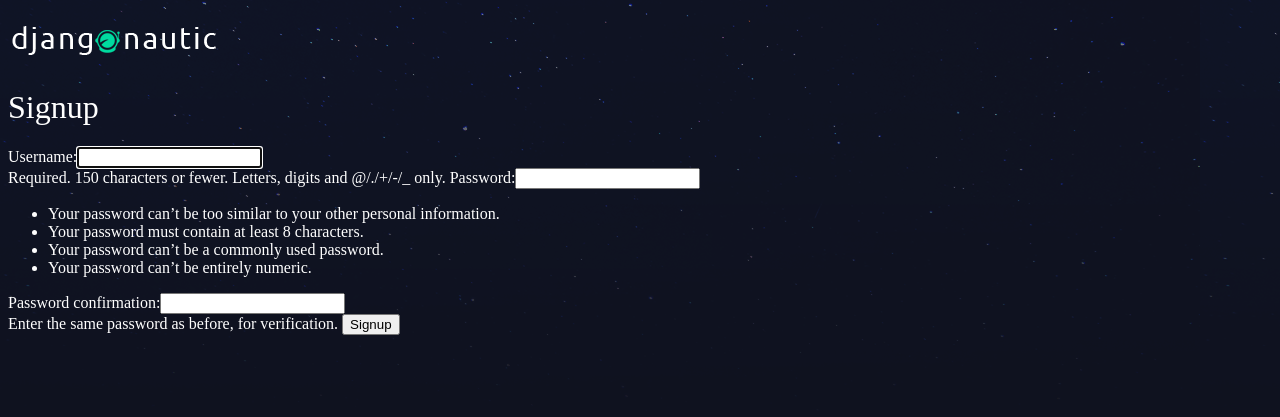
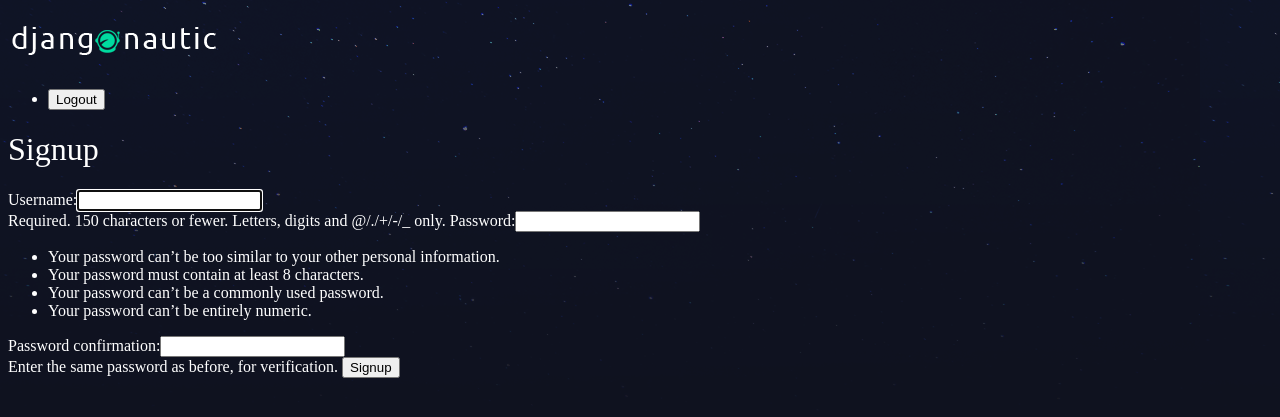
Before and after one commit to liusska/djangonautic, a Django app: page /accounts/signup/ in a window 1280 px wide. Shown: the top 417 px of the page. Run offline with Django 3.2, Linux system fonts and the light colour scheme.

Commit message:
Add logout function

```diff
--- a/djangonautic/accounts/urls.py
+++ b/djangonautic/accounts/urls.py
@@ -6,4 +6,5 @@ app_name = 'accounts'
 urlpatterns = [
     url(r'^signup/$', views.signup_view, name='signup'),
     url(r'^login/$', views.login_view, name='login'),
+    url(r'^logout/$', views.logout_view, name='logout'),
 ]
--- a/djangonautic/accounts/views.py
+++ b/djangonautic/accounts/views.py
@@ -1,13 +1,15 @@
 from django.shortcuts import render, redirect
 from django.contrib.auth.forms import UserCreationForm, AuthenticationForm
+from django.contrib.auth import login, logout
 
 
 def signup_view(request):
     if request.method == "POST":
         form = UserCreationForm(request.POST)
         if form.is_valid():
-            form.save()
+            user = form.save()
             # log the user in
+            login(request, user)
             return redirect('articles:list')
     else:
         form = UserCreationForm()
@@ -19,7 +21,15 @@ def login_view(request):
         form = AuthenticationForm(data=request.POST)
         if form.is_valid():
             # log in the user
+            user = form.get_user()
+            login(request, user)
             return redirect('articles:list')
     else:
         form = AuthenticationForm()
     return render(request, 'accounts/login.html', {'form': form})
+
+
+def logout_view(request):
+    if request.method == "POST":
+        logout(request)
+        return redirect('articles:list')
--- a/djangonautic/templates/base_layout.html
+++ b/djangonautic/templates/base_layout.html
@@ -9,8 +9,19 @@
     <link rel="stylesheet" href="{% static 'styles.css' %}">
 </head>
     <body>
+        <header class="wrapper">
+        <h1><a href="{% url 'articles:list' %}"><img src="{% static 'logo.png' %}"></a> </h1>
+        <nav>
+            <ul>
+                <li>
+                    <form class="'logout-link" action="{% url "accounts:logout" %}" method="POST">
+                    {% csrf_token %}
+                    <button type="sumbit">Logout</button>
+                    </form>
+                </li>
+            </ul>
+        </nav>
         <div class="wrapper">
-        <h1><a href="{% url 'articles:list' %}"><img src="{% static 'logo.png' %}"></a> </h1>
         {% block content %}
         {% endblock %}
         </div>
```
Also changed, not shown: djangonautic/db.sqlite3.
